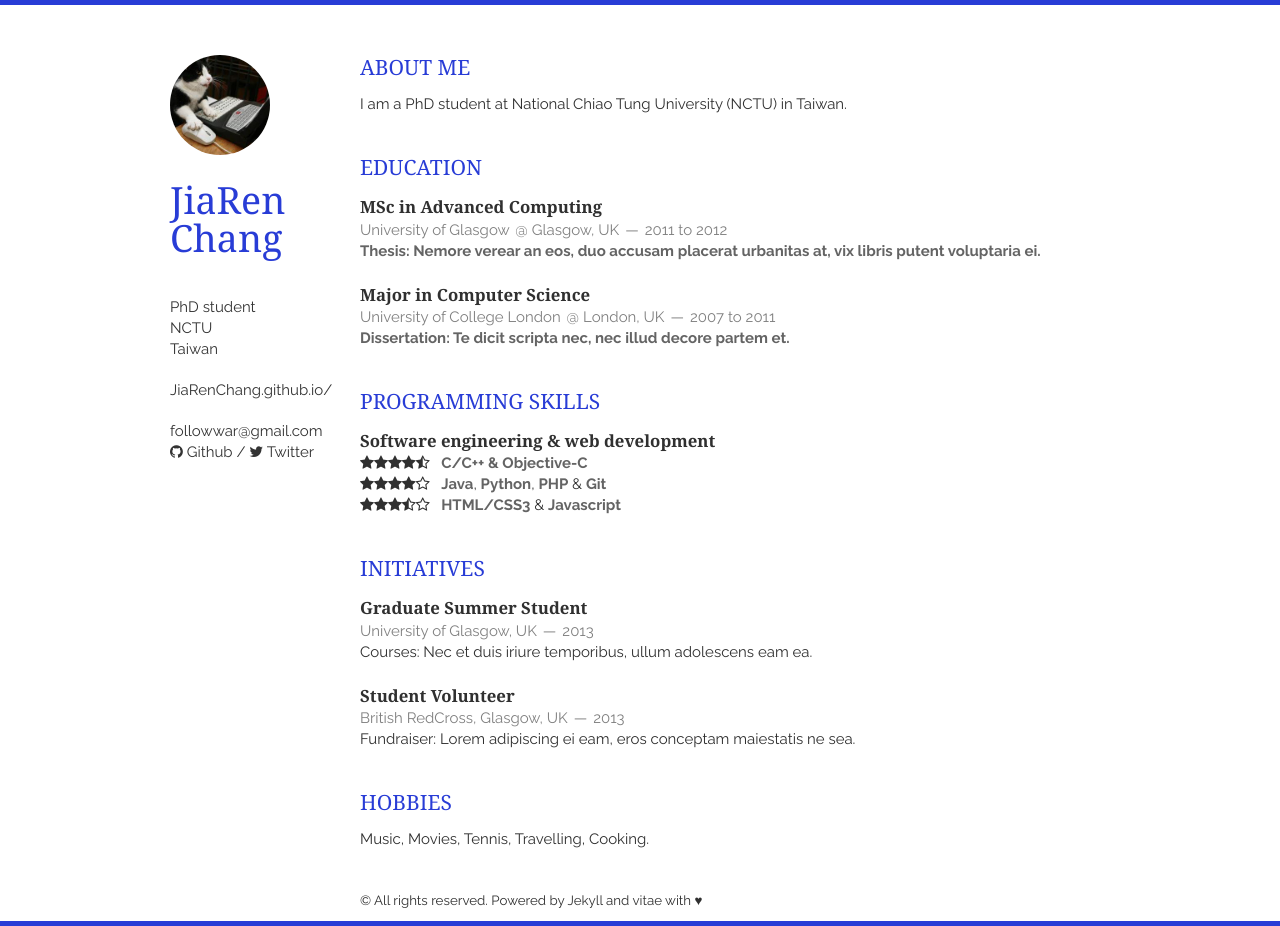
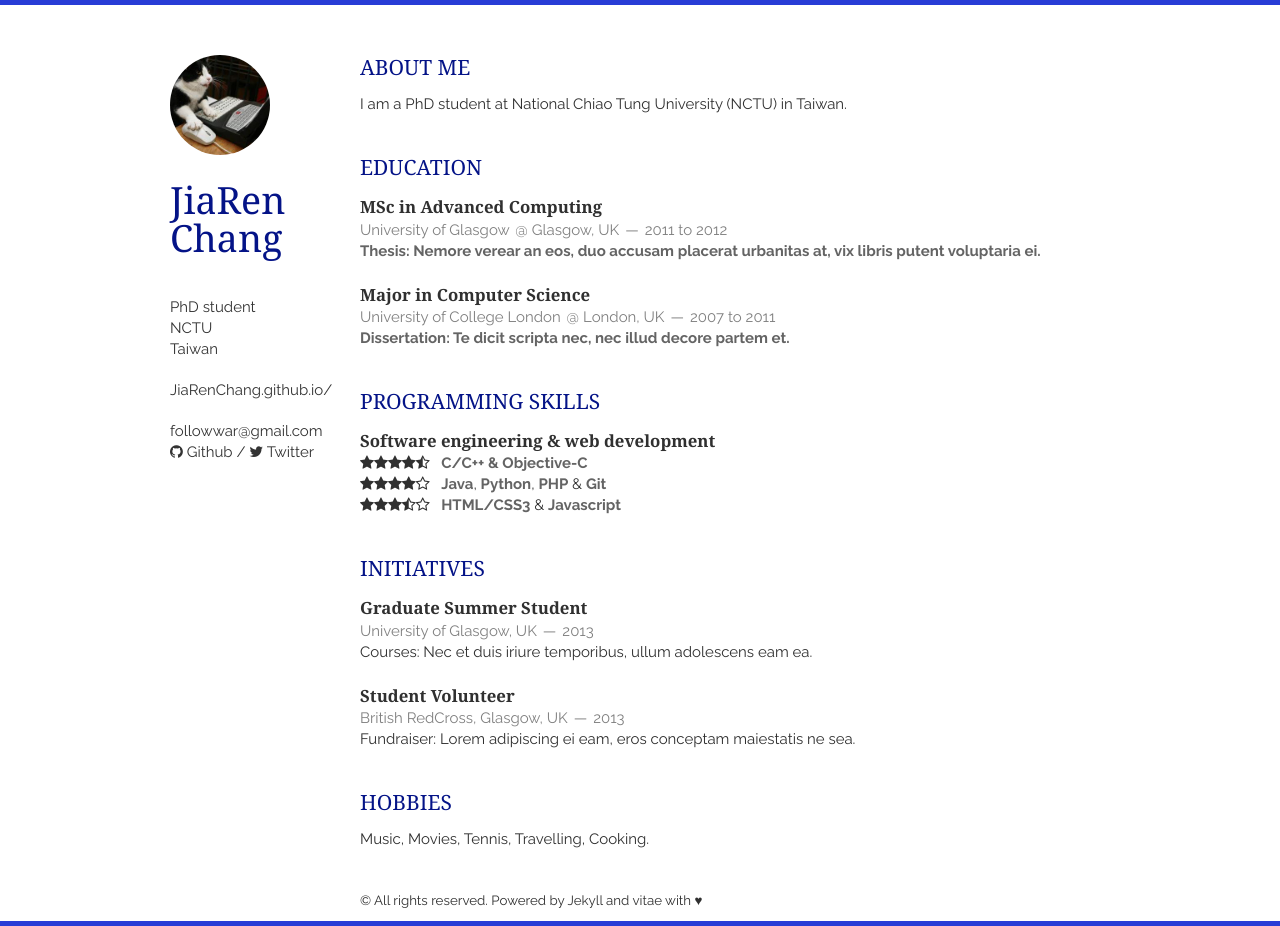
Before and after one commit to JiaRenChang/JiaRenChang.github.io, a Jekyll site: the page built from index.html, in a window 1280 px wide. Built offline with Jekyll 4.4.1, drawn with Linux system fonts in a browser that asks for light colours; nearby versions of some CDN libraries; the list of posts is cut into pages by our own code.

Commit message:
Update layout.css

```diff
--- a/static/css/layout.css
+++ b/static/css/layout.css
@@ -40,7 +40,7 @@ p, address {
 }
 
 header > h1, section > h1 {
-    color: #283cd6;
+    color: #041387;
 }
 
 header > h1 {
```
